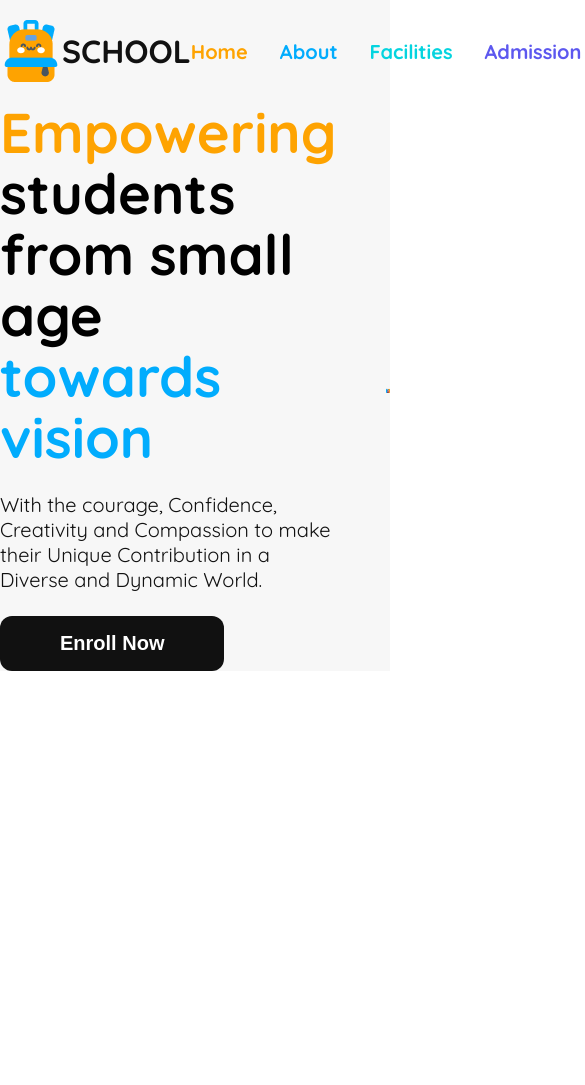
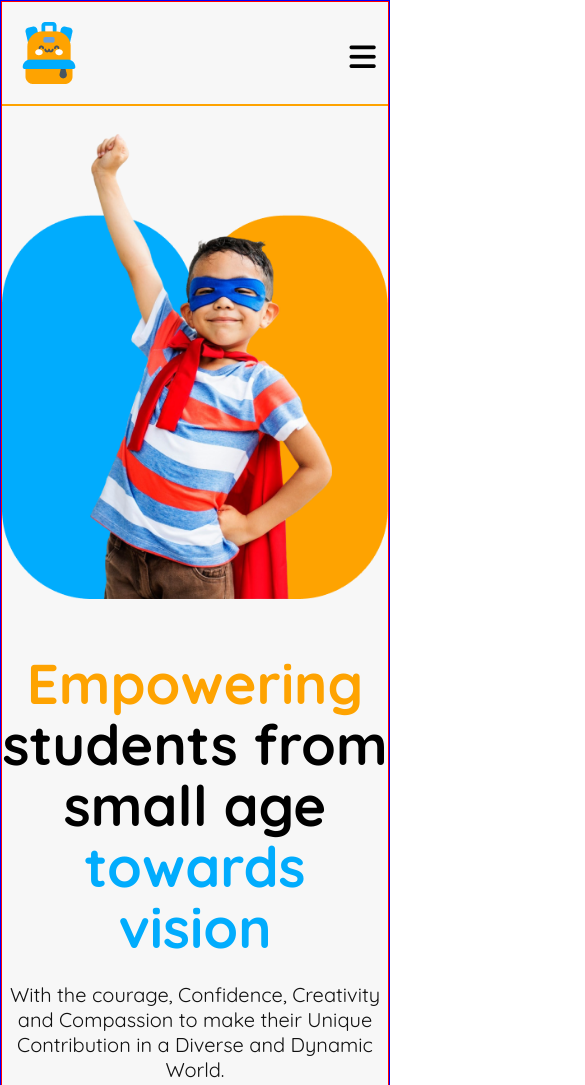
Before and after one commit to mridularodoshi/Kids-School-Website, a plain HTML site: page index.html in a window 390 px wide. Shown: the top 1085 px of the page, 585 px wide, since content can reach past the window. Before the commit the page ends 844 px from the top, so only its background shows below. Drawn offline with Linux system fonts and the light colour scheme.

Commit message:
made navbar &  banner section mobile responsive

```diff
--- a/index.html
+++ b/index.html
@@ -17,6 +17,9 @@
     <!--linking css to html-->
     <link rel="stylesheet" href="styles/style.css">
     <link rel="stylesheet" href="styles/responsive.css">
+
+    <!-- linking font awesome -->
+    <script src="https://kit.fontawesome.com/b8845ec7a2.js" crossorigin="anonymous"></script>
 </head>
 
 <body class="quicksand-normal">
@@ -36,16 +39,25 @@
             <div class="btn-container">
                 <button class="btn-primary bg-btn">Contact</button>
             </div>
+            <!-- burgirrr -->
+            <div class="hamburger-menu">
+                <i class="fa-solid fa-bars"></i>
+            </div>
         </nav>
+
         <!-- navbar ends here -->
-
+        <hr id="horizontal-line">
         <!-- banner starts here -->
         <div class="banner display-flex align-center">
             <div class="banner-content">
-                <h1 class="banner-title"><span class="orange">Empowering</span> students from small age <span class="sky-blue">towards vision</span></h1>
-                <p class="banner-descrip">With the courage, Confidence, Creativity and Compassion to make their Unique Contribution in a Diverse and Dynamic World.
+                <h1 class="banner-title"><span class="orange">Empowering</span> students from small age <span
+                        class="sky-blue">towards vision</span></h1>
+                <p class="banner-descrip">With the courage, Confidence, Creativity and Compassion to make their Unique
+                    Contribution in a Diverse and Dynamic World.
                 </p>
-                <button class="btn-primary bg-btn2">Enroll Now</button>
+                <div class="enroll-btn">
+                    <button class="btn-primary bg-btn2">Enroll Now</button>
+                </div>
 
             </div>
             <div class="banner-dp">
--- a/styles/responsive.css
+++ b/styles/responsive.css
@@ -1,6 +1,26 @@
 /* media query for small devices */
 @media screen and (max-width:576px) {
 
+    /* navbar */
+    .hamburger-menu {
+        display: block;
+    }
+    #horizontal-line{
+        display: block;
+      }
+    .nav-title,.nav-links,.btn-container{
+        display: none;
 
-
+    }
+    .navbar{
+        margin: 0px 16px;
+    }
+    /* banner */
+    .banner{
+        flex-direction: column-reverse;
+        margin: 20px auto;
+    }
+    .banner-title, .banner-descrip, .enroll-btn{
+        text-align: center;
+    }
 }
--- a/styles/style.css
+++ b/styles/style.css
@@ -3,7 +3,13 @@
   margin: 0;
   padding: 0;
 }
-
+/* imaginary borders */
+body{
+  border: 1px solid blue;
+}
+header{
+  border: 1px solid red;
+}
 /* adding fonts */
 .quicksand-normal {
   font-family: "Quicksand", serif;
@@ -97,9 +103,17 @@ nav ul li {
   font-weight: 700;
 }
 
+.hamburger-menu {
+  display: none;
+  width: 22.5px;
+  height: 30px;
+  font-size: 30px;
+}
 
-
-
+#horizontal-line{
+  display: none;
+  border: 0.5px solid rgb(254, 163, 1);
+}
 /* banner styles */
 .banner {
   gap: 50px;
@@ -130,6 +144,6 @@ nav ul li {
   color: rgb(17, 17, 17);
   font-size: 1.25rem;
   font-weight: 400;
-  line-height: 25px;
+  row-height: 25px;
   margin-bottom: 24px;
 }
```
